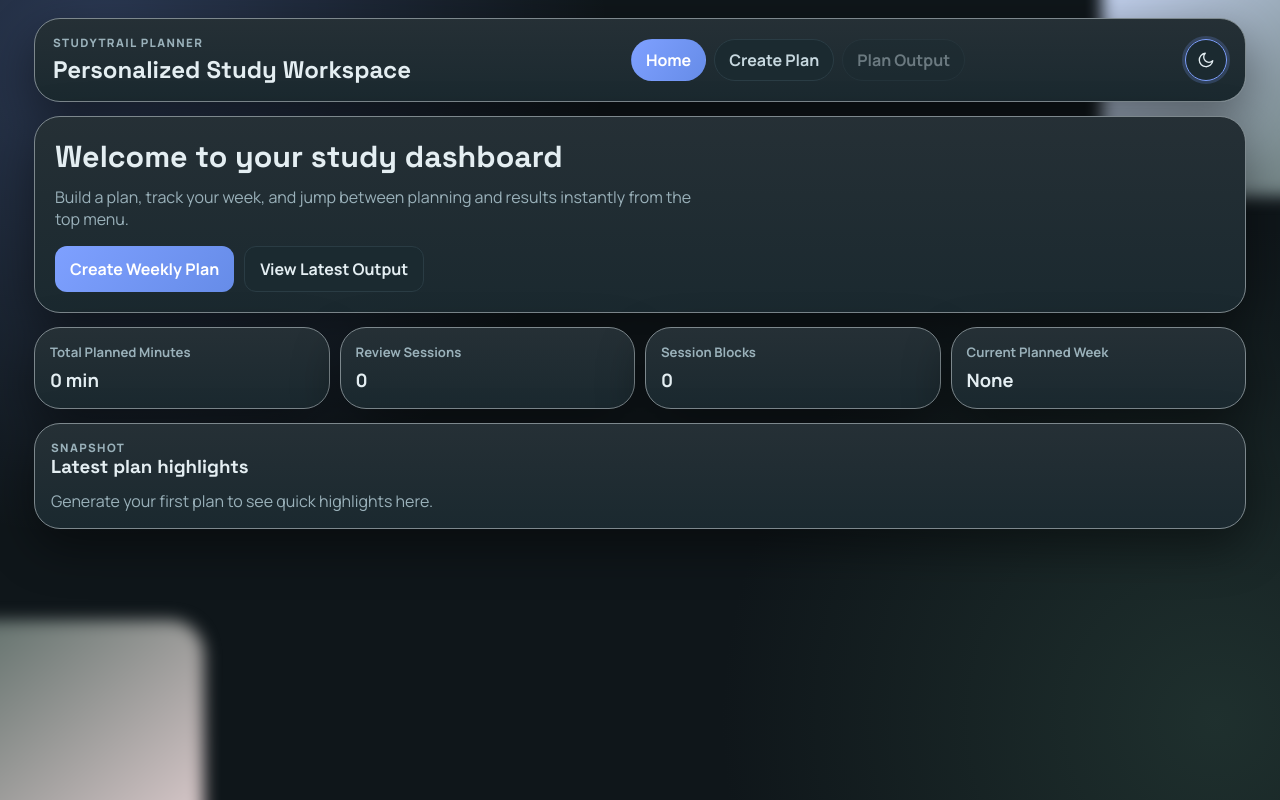
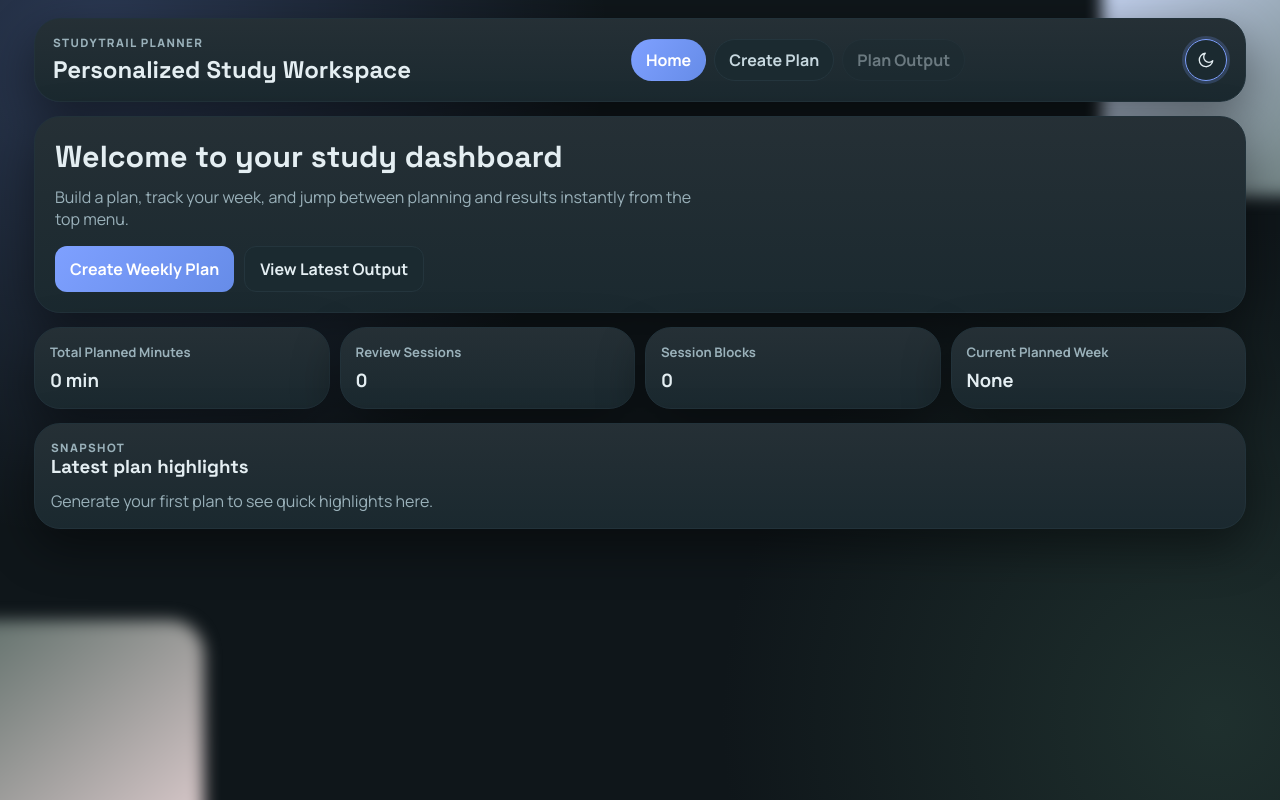
Before and after one commit to alkaseltzerrr/studytrail, a website built with Vite: page frontend/index.html in a window 1280 px wide. Both pictures are taken after a click on the button "Switch to dark mode". Built offline with nearby package versions, Linux system fonts and the light colour scheme.

Commit message:
feat: update color scheme variables for light and dark themes and improve task row styling

```diff
--- a/frontend/src/styles.css
+++ b/frontend/src/styles.css
@@ -1,6 +1,7 @@
 @import url("https://fonts.googleapis.com/css2?family=Manrope:wght@400;500;600;700;800&family=Space+Grotesk:wght@500;700&display=swap");
 
 :root {
+  color-scheme: light;
   --bg: #ecf2f1;
   --surface: #f8fbfa;
   --surface-soft: #ecf4f2;
@@ -31,6 +32,8 @@
   --day-card-bg: linear-gradient(180deg, #f8fbfa, #eef5f4);
   --session-bg: #f8fcfb;
   --session-line: #d7e6e2;
+  --task-row-bg: #f6fbfa;
+  --task-row-line: #d7e6e2;
   --preview-bg: #f3f9f8;
   --mint: #d8ebe6;
   --mint-strong: #bad8d1;
@@ -39,6 +42,7 @@
 }
 
 :root[data-theme="dark"] {
+  color-scheme: dark;
   --bg: #0f161a;
   --surface: #162127;
   --surface-soft: #1b2a30;
@@ -46,7 +50,7 @@
   --text: #e4eef2;
   --text-muted: #9ab1ba;
   --text-soft: #c7d8df;
-  --line: #2a3c44;
+  --line: #24353d;
   --accent: #7ea0ff;
   --accent-soft: #668ce8;
   --accent-ink: #c8d7ff;
@@ -69,6 +73,8 @@
   --day-card-bg: linear-gradient(180deg, #1a2a30, #17262c);
   --session-bg: #1b2b30;
   --session-line: #2f4a54;
+  --task-row-bg: #14242b;
+  --task-row-line: #28414b;
   --preview-bg: #1a2c31;
   --mint: #29413b;
   --mint-strong: #355950;
@@ -123,7 +129,7 @@ body {
 
 .surface {
   background: linear-gradient(180deg, color-mix(in oklab, var(--surface) 92%, white), color-mix(in oklab, var(--surface-strong) 92%, black));
-  border: 1px solid color-mix(in oklab, var(--line) 58%, white);
+  border: 1px solid color-mix(in oklab, var(--line) 85%, var(--surface));
   border-radius: 26px;
   box-shadow: var(--shadow);
 }
@@ -476,8 +482,8 @@ button:focus {
   display: grid;
   grid-template-columns: 1fr 1fr 132px 80px 110px 1fr 88px;
   gap: 7px;
-  border: 1px solid var(--line);
-  background: #f6fbfa;
+  border: 1px solid var(--task-row-line);
+  background: var(--task-row-bg);
   border-radius: 14px;
   padding: 8px;
 }
```
